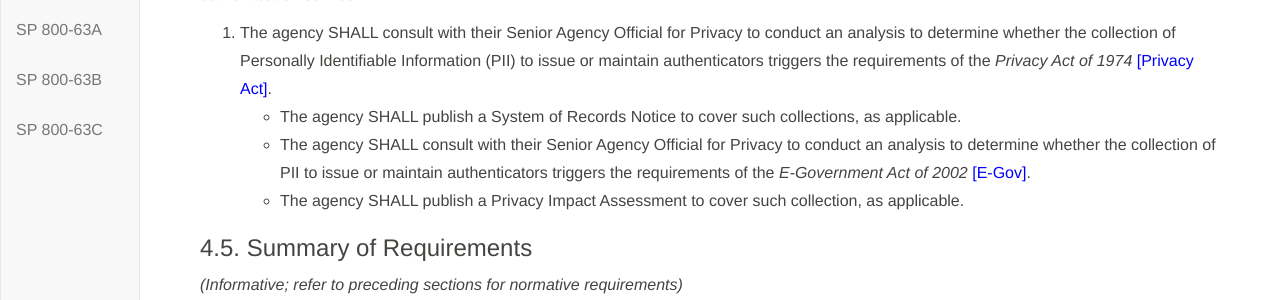
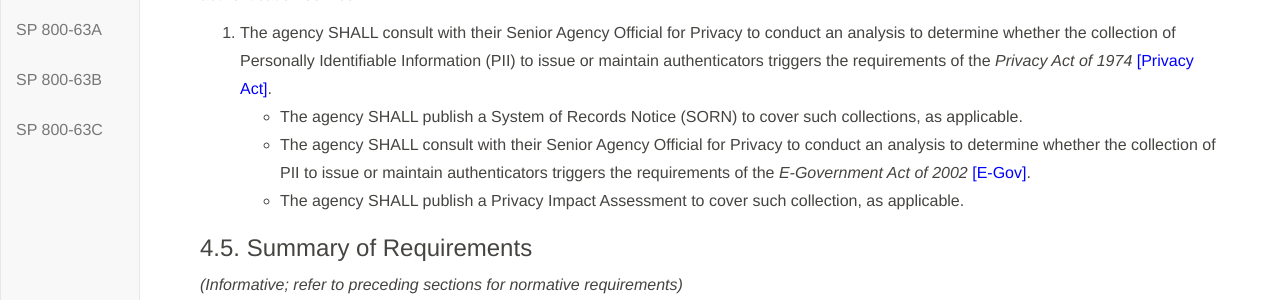
Before and after one commit to usnistgov/800-63-3, a Jekyll site: the page built from sp800-63b/sec4_aal.md, in a window 1280 px wide and 900 px high, scrolled down 5054 px. Shown: the part 152-452 px from the top of the window. Built offline with Jekyll 4.4.1, drawn with Linux system fonts in a browser that asks for light colours; our own code applies the rules of GitHub Pages for plain Markdown files.

Commit message:
Update sec4_aal.md

```diff
--- a/sp800-63b/sec4_aal.md
+++ b/sp800-63b/sec4_aal.md
@@ -174,7 +174,7 @@ CSPs SHALL NOT use or disclose information about authenticators for any purpose
 Regardless of whether the CSP is an agency or private sector provider, the following requirements apply to the agency offering or using the authentication service:
 
 1. The agency SHALL consult with their Senior Agency Official for Privacy to conduct an analysis to determine whether the collection of Personally Identifiable Information (PII) to issue or maintain authenticators triggers the requirements of the *Privacy Act of 1974* [[Privacy Act]](#PrivacyAct).
-* The agency SHALL publish a System of Records Notice to cover such collections, as applicable.
+* The agency SHALL publish a System of Records Notice (SORN) to cover such collections, as applicable.
 * The agency SHALL consult with their Senior Agency Official for Privacy to conduct an analysis to determine whether the collection of PII to issue or maintain authenticators triggers the requirements of the *E-Government Act of 2002* [[E-Gov]](#E-Gov).
 * The agency SHALL publish a Privacy Impact Assessment to cover such collection, as applicable.
 
```
